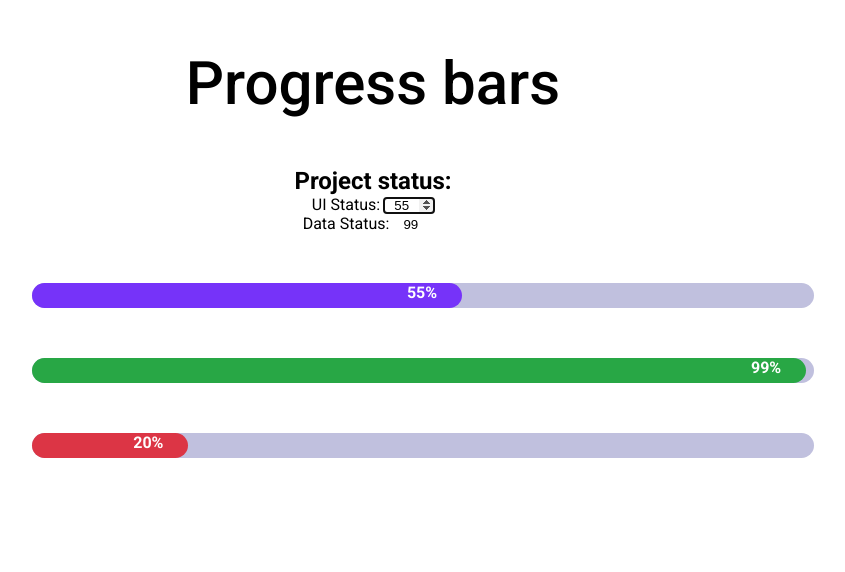
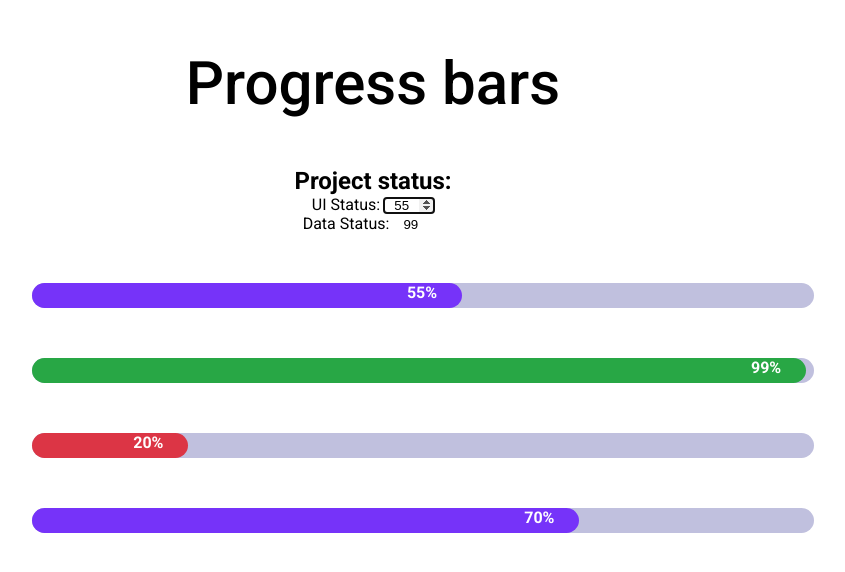
Before and after one commit to ArfinHasib/React-Projects, a React (Create React App) app: page / in a window 1280 px wide. Shown: the top 572 px of the page, without its empty margins (267-1112 px from the left). Built offline with nearby package versions, Linux system fonts and the light colour scheme.

Commit message:
12-ProgressBar(Random Progress Bar data with useEffect)

```diff
--- a/src/projects/12-Progress-Bar/ProgressBarContainer.jsx
+++ b/src/projects/12-Progress-Bar/ProgressBarContainer.jsx
@@ -3,7 +3,7 @@ import Title from '../components/Title';
 import { ProgressBar } from '../components/ProgressBar';
 
 export default function ProgressBarContainer() {
-   const [completed, setCompleted] = useState(0);
+   const [completed, setCompleted] = useState(56);
    const [status, setStatus] = useState({
       ui: 55,
       ux: 99,
@@ -35,6 +35,9 @@ export default function ProgressBarContainer() {
    const uiInput = useRef(null);
    useEffect(() => {
       uiInput.current.focus();
+      setInterval(() => {
+         setCompleted(Math.floor(Math.random() * 100) + 1);
+      }, 2000);
    });
 
    return (
@@ -70,6 +73,10 @@ export default function ProgressBarContainer() {
                completed={data.completed}
             />
          ))}
+         <ProgressBar
+            bgColor={completed > 50 ? '#7633f9' : '#dc3545'}
+            completed={completed}
+         />
       </div>
    );
 }
```
